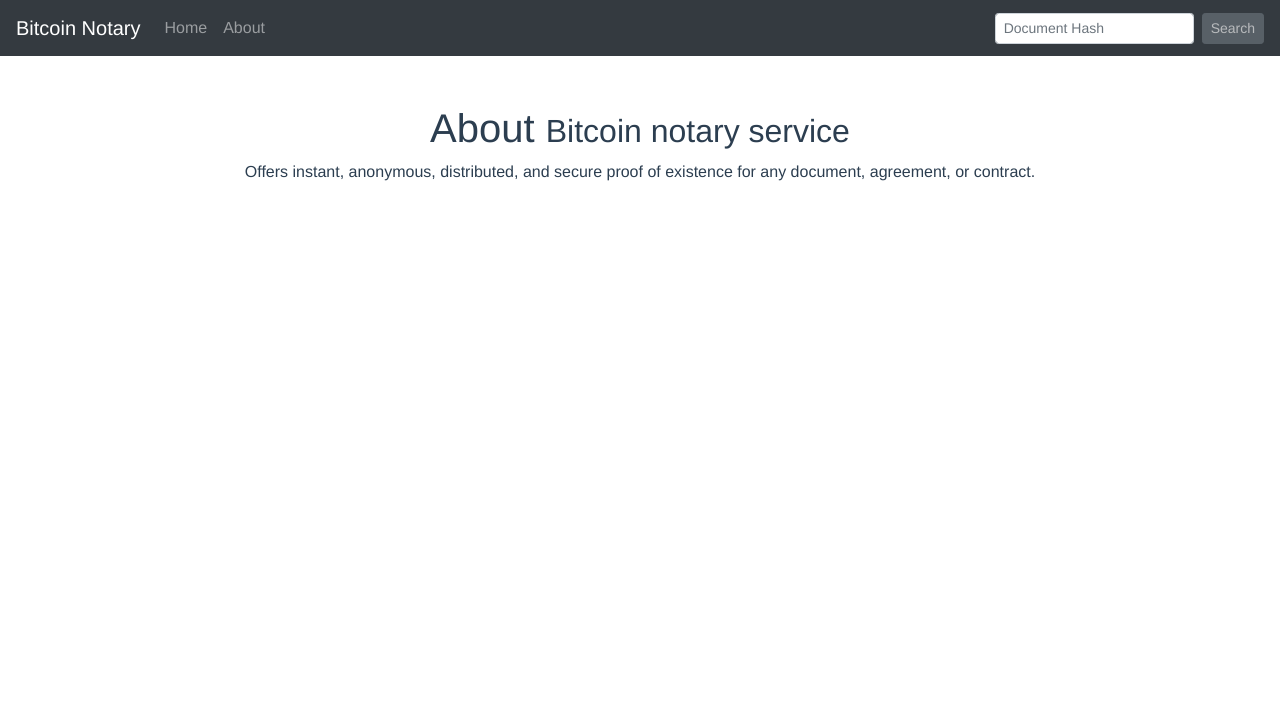
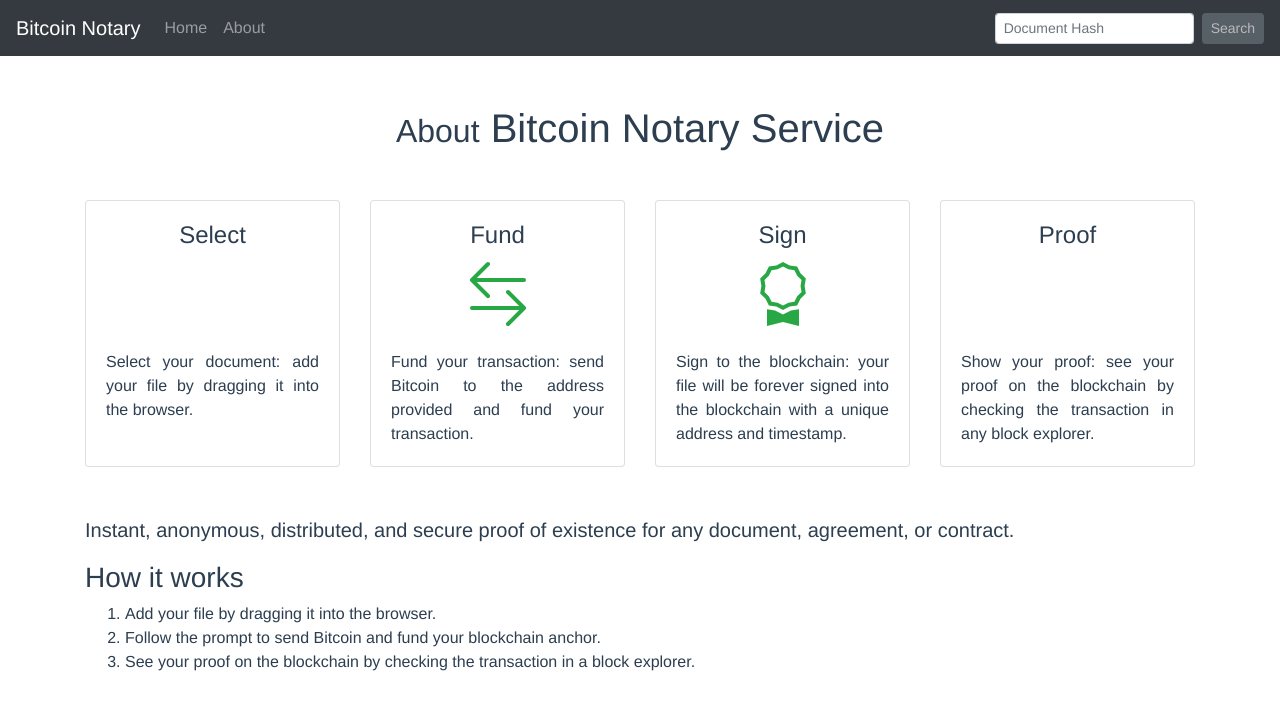
Before and after one commit to wardialer/notary, a Vue app in the folder dashboard/: page /about in a window 1280 px wide. Shown: the top 710 px of the page. Built offline with nearby package versions, Linux system fonts and the light colour scheme; no server answers.

Commit message:
Adding 'about' information. Improving 'detail' look & feel.

```diff
--- a/dashboard/src/App.vue
+++ b/dashboard/src/App.vue
@@ -25,8 +25,8 @@
         </b-nav-form>
       </b-navbar-nav>
     </b-navbar>
-    <b-container>
-      <router-view class="mt-5" />
+    <b-container class="mt-5">
+      <router-view />
     </b-container>
   </div>
 </template>
--- a/dashboard/src/views/About.vue
+++ b/dashboard/src/views/About.vue
@@ -1,10 +1,70 @@
 <template>
   <div class="about">
-    <h1>About <small>Bitcoin notary service</small></h1>
-    <p>Offers instant, anonymous, distributed, and secure proof of existence for any document,
+    <h1><small>About</small> Bitcoin Notary Service</h1>
+      <b-card-group deck class="mt-5 mb-5">
+        <b-card
+          title="Select">
+          <b-icon icon="document-text" font-scale="4" class="mb-4" variant="success"></b-icon>
+          <b-card-text>
+            Select your document: add your file by dragging it into the browser.
+          </b-card-text>
+        </b-card>
+        <b-card
+          title="Fund">
+          <b-icon icon="arrow-left-right" font-scale="4" class="mb-4" variant="success"></b-icon>
+          <b-card-text>
+            Fund your transaction: send Bitcoin to the address provided and fund your transaction.
+          </b-card-text>
+        </b-card>
+        <b-card
+          title="Sign">
+          <b-icon icon="award" font-scale="4" class="mb-4" variant="success"></b-icon>
+          <b-card-text>
+            Sign to the blockchain: your file will be forever signed into the blockchain with a
+            unique address and timestamp.
+          </b-card-text>
+        </b-card>
+        <b-card
+          title="Proof">
+          <b-icon icon="check-box" font-scale="4" class="mb-4" variant="success"></b-icon>
+          <b-card-text>
+            Show your proof: see your proof on the blockchain by checking the transaction in any
+            block explorer.
+          </b-card-text>
+        </b-card>
+      </b-card-group>
+      <p class="lead">Instant, anonymous, distributed, and secure proof of existence
+        for any document,
       agreement, or contract.</p>
+      <h3>How it works</h3>
+      <ol>
+        <li>Add your file by dragging it into the browser.</li>
+        <li>Follow the prompt to send Bitcoin and fund your blockchain anchor.</li>
+        <li>See your proof on the blockchain by checking the transaction in a block explorer.</li>
+      </ol>
   </div>
 </template>
 
+<script>
+import Vue from 'vue';
+import {
+  BootstrapVue, BIcon, BIconDocumentText, BIconArrowLeftRight, BIconAward, BIconCheckBox,
+} from 'bootstrap-vue';
+
+Vue.use(BootstrapVue);
+Vue.component('BIcon', BIcon);
+Vue.component('BIconDocumentText', BIconDocumentText);
+Vue.component('BIconArrowLeftRight', BIconArrowLeftRight);
+Vue.component('BIconAward', BIconAward);
+Vue.component('BIconCheckBox', BIconCheckBox);
+
+
+export default {
+};
+</script>
+
 <style scoped>
+  p, ol, h3 {
+    text-align: justify;
+  }
 </style>
```
